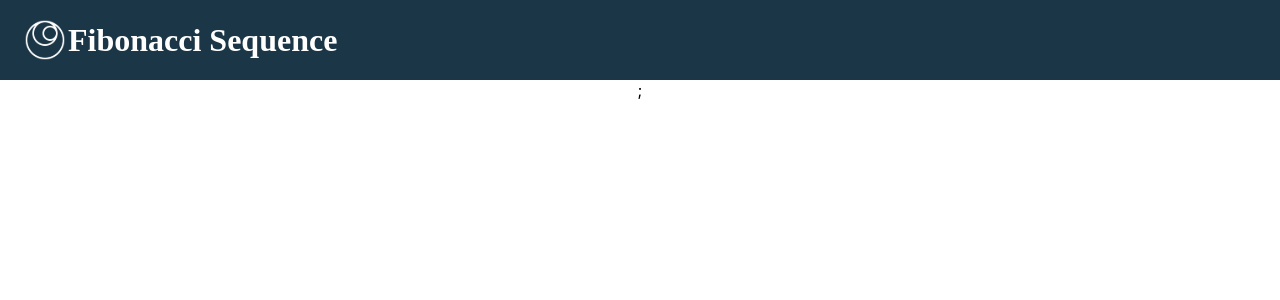
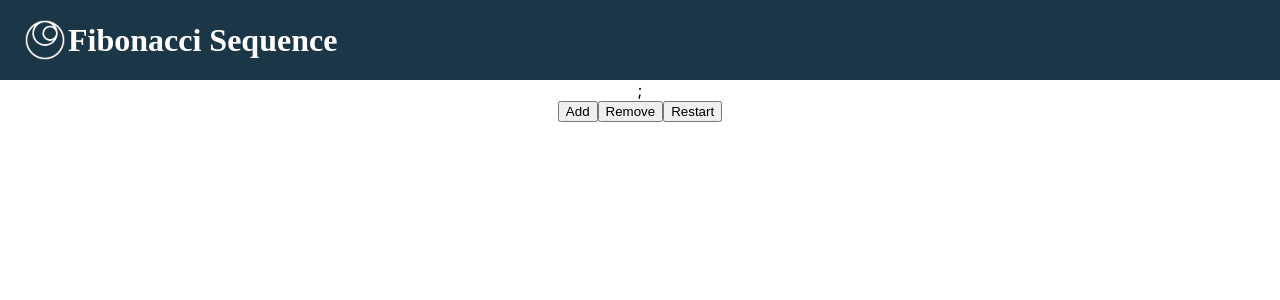
Before and after one commit to Sinthix/fibonacci-game, a React (Create React App) app: page / in a window 1280 px wide. Shown: the top 300 px of the page. Built offline with nearby package versions, Linux system fonts and the light colour scheme.

Commit message:
feat: adds functionality to handlers buttons

```diff
--- a/src/App.tsx
+++ b/src/App.tsx
@@ -46,10 +46,13 @@ function App() {
         <p>Fibonacci Sequence</p>
       </header>
       <div className='container'>
-      {sequence.map((num, index) =>
-        <div>{num}</div>
-        )
-      };
+        {sequence.map((num, index) => (
+          <div className='line' key={index}>
+            <div>{num}</div>
+            <Polygon type={getPolygonType(index)} />
+          </div>
+          ))};
+        <Controls onAdd={handleAdd} onRemove={handleRemove} onRestart={handleReset} />
       </div>
     </div>
   );
--- a/src/components/Control.tsx
+++ b/src/components/Control.tsx
@@ -5,8 +5,8 @@ const Controls: React.FC<IControlsTypes> = ({ onAdd, onRemove, onRestart}) => {
     return (
         <div className="controls">
             <button onClick={onAdd}>Add</button>
-            <button onClick={onRemove}>Add</button>
-            <button onClick={onRestart}>Add</button>
+            <button onClick={onRemove}>Remove</button>
+            <button onClick={onRestart}>Restart</button>
         </div>
     );
 };
```
